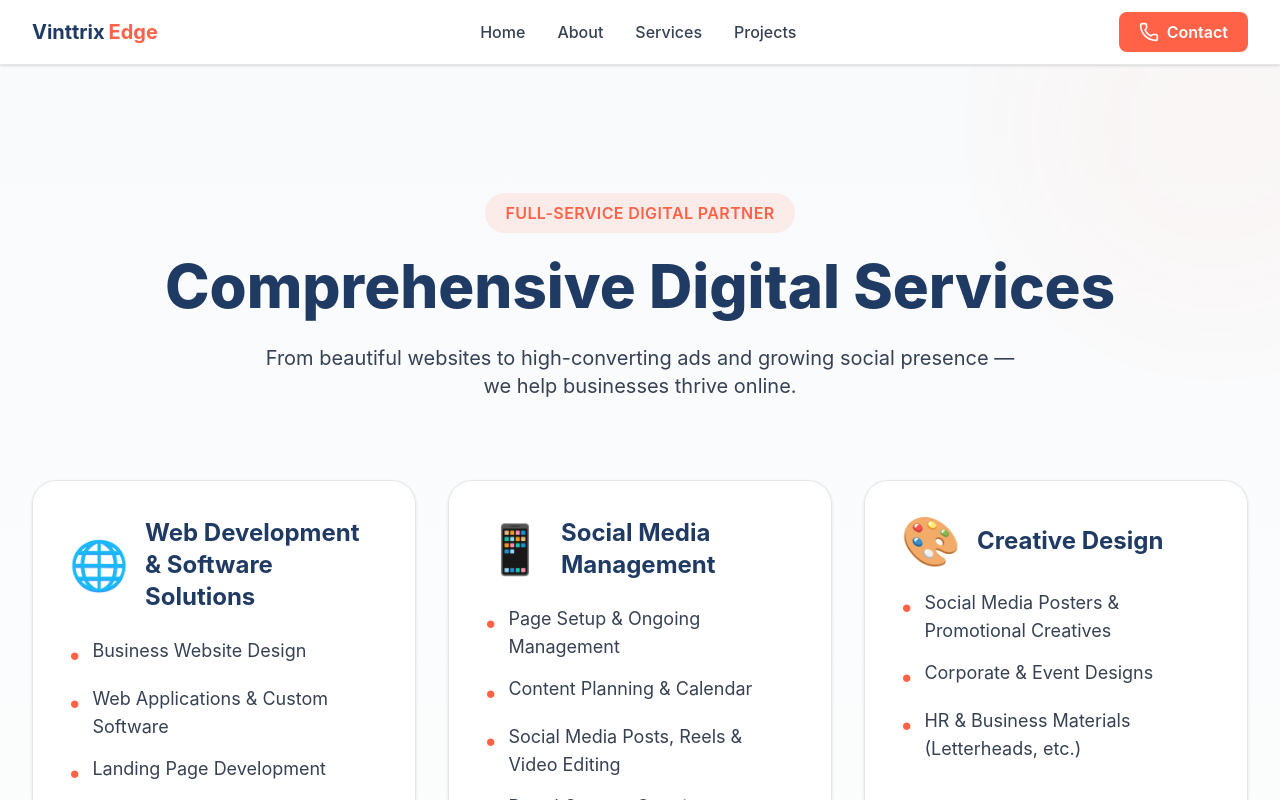
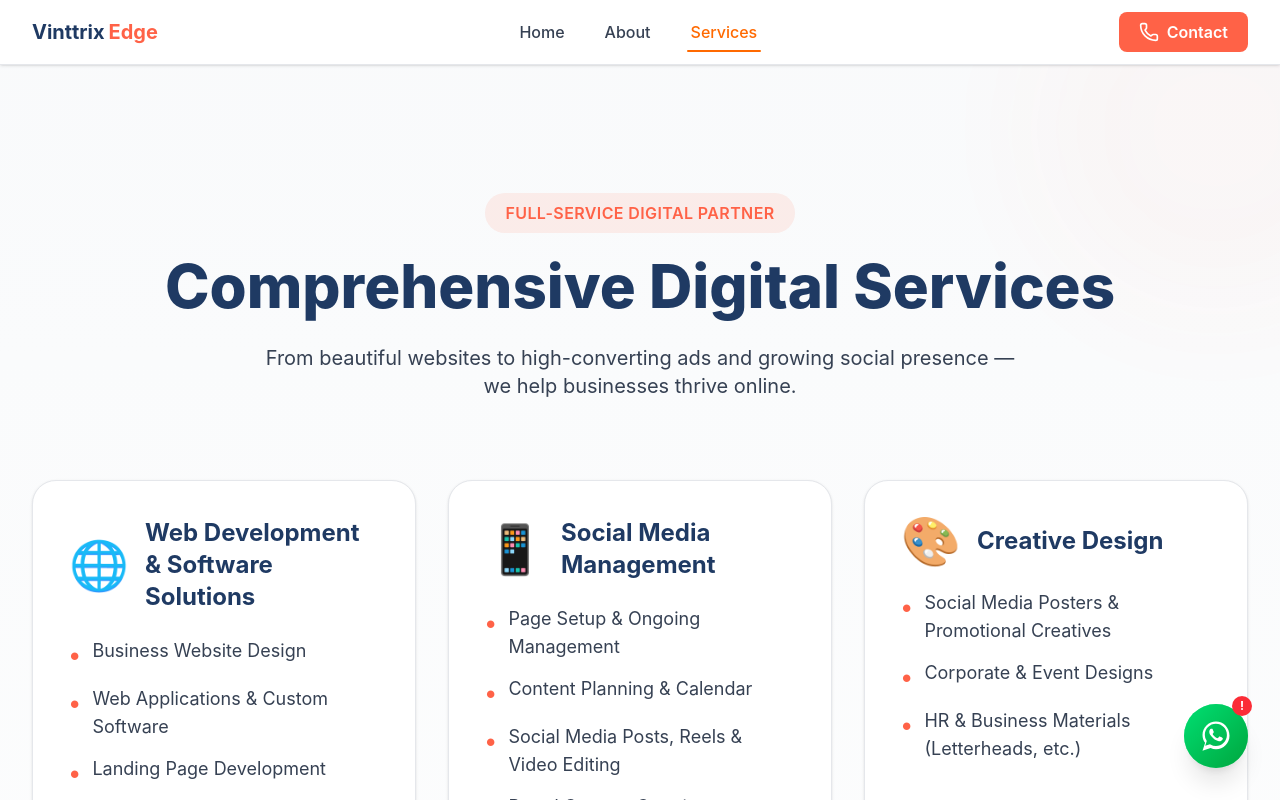
Before and after one commit to Rohitk0409/inttrix_frontend, a React (Vite) app: page /services in a window 1280 px wide. Shown: the top 800 px of the page. Built offline with nearby package versions, Linux system fonts and the light colour scheme.

Commit message:
add whatsApp icon and navTab improvement

```diff
--- a/src/App.jsx
+++ b/src/App.jsx
@@ -1,6 +1,7 @@
 import { BrowserRouter } from "react-router-dom";
 import NavBar from "./components/NavBar/NavBar";
 import AppRoute from "./routes/AppRoute";
+import WhatsAppButton from "./components/common/WhatsAppButton";
 
 function App() {
   return (
@@ -10,6 +11,8 @@ function App() {
 
       {/* All routes */}
       <AppRoute />
+      {/* Global Floating Button */}
+      <WhatsAppButton />
     </BrowserRouter>
   );
 }
--- a/src/components/NavBar/NavBar.jsx
+++ b/src/components/NavBar/NavBar.jsx
@@ -1,16 +1,18 @@
+import { motion } from "framer-motion";
 import { Menu, Phone, X } from "lucide-react";
 import { useState } from "react";
 import { Link, NavLink, useNavigate } from "react-router-dom";
 
 function NavBar() {
   const navigate = useNavigate();
+  const [nabTab, setNavTab] = useState("Home");
   const [open, setOpen] = useState(false);
 
   const navItem = [
     { label: "Home", route: "/" },
     { label: "About", route: "/about" },
     { label: "Services", route: "/services" },
-    { label: "Projects", route: "/projects" },
+    // { label: "Projects", route: "/projects" },
     // { label: "Pricing", route: "/pricing" },
     // { label: "Contact", route: "/contact" },
   ];
@@ -31,9 +33,35 @@ function NavBar() {
               <NavLink
                 key={item.label}
                 to={item.route}
-                className="hover:text-[#1F3A63] transition"
+                className="relative px-1 py-2"
               >
-                {item.label}
+                {({ isActive }) => (
+                  <>
+                    {/* Text */}
+                    <span
+                      className={`transition-colors duration-300 ${
+                        isActive
+                          ? "text-orange-500"
+                          : "text-gray-700 hover:text-[#1F3A63]"
+                      }`}
+                    >
+                      {item.label}
+                    </span>
+
+                    {/* Animated Underline */}
+                    {isActive && (
+                      <motion.div
+                        layoutId="navbar-underline"
+                        className="absolute left-0 bottom-0 w-full h-[2px] bg-orange-500 rounded"
+                        transition={{
+                          type: "spring",
+                          stiffness: 500,
+                          damping: 30,
+                        }}
+                      />
+                    )}
+                  </>
+                )}
               </NavLink>
             ))}
           </nav>
--- /dev/null
+++ b/src/components/common/WhatsAppButton.jsx
@@ -0,0 +1,63 @@
+import { motion } from "framer-motion";
+
+const WhatsAppButton = ({
+  phoneNumber = "916398615710",
+  message = "Hello, I want to know more about your services",
+}) => {
+  const whatsappUrl = `https://wa.me/${phoneNumber}?text=${encodeURIComponent(message)}`;
+
+  return (
+    <motion.a
+      href={whatsappUrl}
+      target="_blank"
+      rel="noopener noreferrer"
+      initial={{ scale: 0, opacity: 0 }}
+      animate={{ scale: 1, opacity: 1 }}
+      whileHover={{ scale: 1.05 }}
+      whileTap={{ scale: 0.95 }}
+      transition={{ type: "spring", stiffness: 260, damping: 20 }}
+      className="fixed bottom-6 right-6 md:bottom-8 md:right-8 z-50 group"
+      aria-label="Chat on WhatsApp"
+    >
+      {/* Animated pulse rings */}
+      <span className="absolute inset-0 rounded-full bg-green-400 animate-ping opacity-75"></span>
+      <span className="absolute inset-0 rounded-full bg-green-400 animate-pulse opacity-50"></span>
+
+      {/* Main button */}
+      <div className="relative flex items-center justify-center w-14 h-14 md:w-16 md:h-16 rounded-full bg-gradient-to-br from-green-400 to-green-600 shadow-xl hover:shadow-2xl transition-all duration-300 group-hover:shadow-green-500/50">
+        {/* WhatsApp Icon */}
+        <svg
+          viewBox="0 0 32 32"
+          fill="white"
+          xmlns="http://www.w3.org/2000/svg"
+          className="w-8 h-8 md:w-9 md:h-9"
+        >
+          <path d="M16.003 3C9.383 3 4 8.383 4 15.003c0 2.646.868 5.09 2.332 7.07L4 29l7.15-2.293a11.94 11.94 0 0 0 4.853 1.05c6.62 0 12.003-5.383 12.003-12.003C28.006 8.383 22.623 3 16.003 3zm0 21.805a9.78 9.78 0 0 1-4.978-1.36l-.356-.21-4.24 1.36 1.38-4.14-.232-.378a9.77 9.77 0 0 1-1.5-5.074c0-5.41 4.4-9.81 9.81-9.81 5.41 0 9.81 4.4 9.81 9.81 0 5.41-4.4 9.81-9.81 9.81zm5.387-7.363c-.295-.148-1.744-.86-2.014-.958-.27-.098-.466-.148-.662.148-.197.295-.76.958-.932 1.154-.172.197-.344.221-.64.074-.295-.148-1.245-.458-2.372-1.46-.877-.782-1.47-1.748-1.643-2.043-.172-.295-.018-.455.13-.603.133-.133.295-.344.442-.516.148-.172.197-.295.295-.492.098-.197.049-.369-.025-.517-.074-.148-.662-1.6-.907-2.194-.239-.574-.482-.496-.662-.506-.172-.01-.369-.012-.566-.012s-.517.074-.788.369c-.27.295-1.034 1.01-1.034 2.462 0 1.452 1.06 2.854 1.208 3.05.148.197 2.086 3.186 5.056 4.466.707.305 1.259.487 1.689.623.71.226 1.357.194 1.868.118.57-.085 1.744-.712 1.99-1.4.246-.688.246-1.278.172-1.4-.074-.123-.27-.197-.566-.344z" />
+        </svg>
+
+        {/* Notification badge (optional) */}
+        <span className="absolute -top-1 -right-1 w-5 h-5 bg-red-500 rounded-full flex items-center justify-center text-white text-xs font-bold animate-bounce">
+          !
+        </span>
+      </div>
+
+      {/* Tooltip with animation */}
+      <motion.span
+        initial={{ opacity: 0, x: 20 }}
+        animate={{ opacity: 0, x: 20 }}
+        whileHover={{ opacity: 1, x: 0 }}
+        className="absolute right-20 top-1/2 -translate-y-1/2 bg-gray-900 text-white text-sm px-4 py-2 rounded-lg opacity-0 group-hover:opacity-100 transition-all duration-300 whitespace-nowrap shadow-lg pointer-events-none"
+      >
+        <span className="flex items-center gap-2">
+          <span className="relative flex h-2 w-2">
+            <span className="animate-ping absolute inline-flex h-full w-full rounded-full bg-green-400 opacity-75"></span>
+            <span className="relative inline-flex rounded-full h-2 w-2 bg-green-500"></span>
+          </span>
+          Chat with us
+        </span>
+      </motion.span>
+    </motion.a>
+  );
+};
+
+export default WhatsAppButton;
--- a/src/pages/HomePage/HomePage.jsx
+++ b/src/pages/HomePage/HomePage.jsx
@@ -222,6 +222,7 @@ function HomePage() {
                 <motion.button
                   whileHover={{ scale: 1.05 }}
                   whileTap={{ scale: 0.95 }}
+                  onClick={() => navigate("/contact")}
                   className="group relative bg-gradient-to-r from-[#FF6247] to-[#ff7f6a] text-white px-10 py-5 rounded-2xl font-semibold text-lg shadow-lg hover:shadow-2xl transition-all duration-300 overflow-hidden"
                 >
                   <span className="relative z-10 flex items-center justify-center gap-2">
@@ -370,17 +371,13 @@ function HomePage() {
                 </p>
 
                 {/* Learn More Link */}
-                <motion.a
-                  href="#"
-                  className="inline-flex items-center gap-2 mt-6 text-[#FF6247] font-semibold group-hover:gap-3 transition-all"
-                  whileHover={{ x: 5 }}
-                  onClick={() => {
-                    navigate("/services");
-                  }}
+                <motion.button
+                  onClick={() => navigate("/services")}
+                  className="inline-flex items-center gap-2 mt-6 text-[#FF6247] font-semibold  cursor-pointer"
                 >
                   Learn More
                   <ChevronRight className="w-4 h-4" />
-                </motion.a>
+                </motion.button>
               </motion.div>
             ))}
           </motion.div>
```
